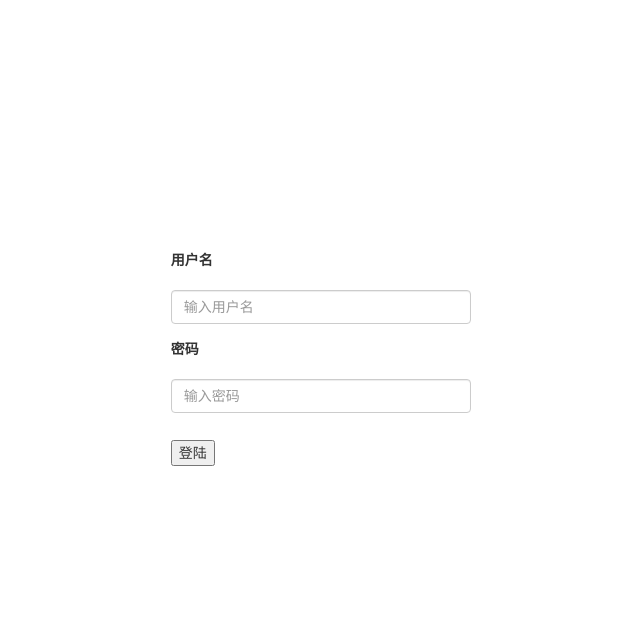
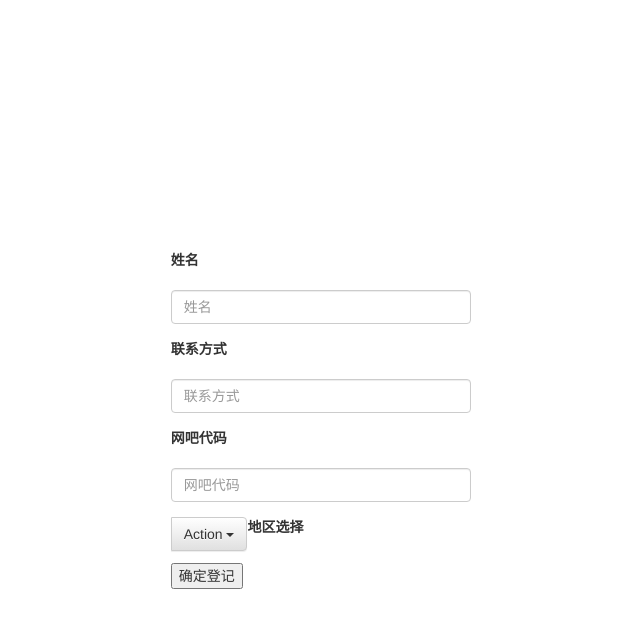
Before and after one commit to ghostrunner-art/hazhogkej, a Django app: a page that uses hazhongkeji/zhizhu_proxy/templates/login.html in a window 1280 px wide. Shown: the top 628 px of the page, without its empty margins (316-956 px from the left). Run offline with Django 3.2, Linux system fonts and the light colour scheme; some libraries are stand-ins or nearby versions.

Commit message:
2018.10.29.01

```diff
--- a/hazhongkeji/hazhongkeji/settings.py
+++ b/hazhongkeji/hazhongkeji/settings.py
@@ -38,7 +38,7 @@
     'hazhongsite.apps.HazhongsiteConfig',
     'mdeditor',
     'rest_framework',
-    'zhizhu_proxy',
+    'zhizhu_proxy.apps.ZhizhuConfig',
 ]
 
 MIDDLEWARE = [
--- a/hazhongkeji/zhizhu_proxy/admin.py
+++ b/hazhongkeji/zhizhu_proxy/admin.py
@@ -1 +1,6 @@
 from django.contrib import admin
+from . import models
+
+@admin.register(models.UserInfo)
+class UserInfoAdmin(admin.ModelAdmin):
+    list_display = ('username','phone','number')
--- a/hazhongkeji/zhizhu_proxy/apps.py
+++ b/hazhongkeji/zhizhu_proxy/apps.py
@@ -1,6 +1,6 @@
 from django.apps import AppConfig
 
 
-class HazhongsiteConfig(AppConfig):
+class ZhizhuConfig(AppConfig):
     name = 'zhizhu_proxy'
-    verbose_name = '蜘蛛代理'
+    verbose_name = '报名数据收集'
--- /dev/null
+++ b/hazhongkeji/zhizhu_proxy/forms.py
@@ -0,0 +1 @@
+# -*- coding: utf-8 -*-
--- a/hazhongkeji/zhizhu_proxy/static/css/my.css
+++ b/hazhongkeji/zhizhu_proxy/static/css/my.css
@@ -9,8 +9,12 @@
 }
 .mylogindiv{
     margin-left: 50px;
+
 }
+.mybuttondiv{
+    margin-left: 50px;
 
+}
 .myloginbutton {
     margin-top: 12px;
 }
--- a/hazhongkeji/zhizhu_proxy/templates/login.html
+++ b/hazhongkeji/zhizhu_proxy/templates/login.html
@@ -20,18 +20,36 @@
 <div class="row">
   <div class="col-md-4"></div>
   <div class="col-md-4 ">
-      <div class="mylogindiv">
+      <div >
           <form method="post" class="mmmytop" name="login">
               {% csrf_token %}
-              <div class="form-group">
-                    <label >用户名</label>
-                    <input type="text" class="form-control mylogininput" id="exampleInputName2" name="username" placeholder="输入用户名">
+              <div class="form-group mylogindiv">
+                    <label >姓名</label>
+                    <input type="text" class="form-control mylogininput" id="exampleInputName2" name="username" placeholder="姓名">
               </div>
-              <div class="form-group">
-                    <label >密码</label>
-                    <input type="password" class="form-control mylogininput" id="exampleInputPassword1" name="password" placeholder="输入密码">
+              <div class="form-group mylogindiv">
+                    <label >联系方式</label>
+                    <input type="text" class="form-control mylogininput" id="exampleInputName2" name="phone" placeholder="联系方式">
               </div>
-              <button type="submit" class="myloginbutton" name="submit" > 登陆 </button>
+              <div class="form-group mylogindiv">
+                    <label >网吧代码</label>
+                    <input type="text" class="form-control mylogininput" id="exampleInputName2" name="number" placeholder="网吧代码">
+              </div>
+              <div class="btn-group mylogindiv">
+                  <label >地区选择</label>
+                  <button type="button" class="btn btn-default dropdown-toggle" data-toggle="dropdown" aria-haspopup="true" aria-expanded="false">
+                        Action <span class="caret"></span>
+                  </button>
+                  <ul class="dropdown-menu">
+                    <li><a href="#">Action</a></li>
+                    <li><a href="#">Another action</a></li>
+                    <li><a href="#">Something else here</a></li>
+                    <li><a href="#">Separated link</a></li>
+                  </ul>
+              </div>
+              <div>
+                  <button type="submit" class="myloginbutton mylogindiv" name="submit" > 确定登记 </button>
+              </div>
           </form>
       </div>
   </div>
--- a/hazhongkeji/zhizhu_proxy/views.py
+++ b/hazhongkeji/zhizhu_proxy/views.py
@@ -1,8 +1,4 @@
-import json
 from django.views import View
-
-from django.shortcuts import redirect
-from django.http import HttpResponse
 from django.shortcuts import render
 from . import models
 
@@ -11,13 +7,20 @@
     def get(self, request, *args, **kwargs):
         return render(request, 'login.html')
 
-    def post(self, request, *args, **kwargs):
+    def post(self, request):
+        centent = {}
+        phone = request.POST['phone']
+        username = request.POST['username']
+        number = request.POST['number']
+        models.UserInfo.objects.create(username=username, phone=phone, number=number)
+
+        centent['username'] = username
+        centent['phone'] = phone
+        centent['number'] = number
         print('ok')
-        return render(request, 'index.html')
+        return render(request, 'index.html', centent)
 
 
 class zhizhu_index(View):
     def get(self, request, *args, **kwargs):
         return render(request, 'index.html')
-
-from django.db import transaction
```
Also changed, not shown: hazhongkeji/zhizhu_proxy/models.py (+4 -3 lines), hazhongkeji/zhizhu_proxy/templates/error.html (added, +10 -0 lines), hazhongkeji/zhizhu_proxy/templates/index.html (+6 -1 lines), hazhongkeji/zhizhu_proxy/migrations/0001_initial.py (added).
